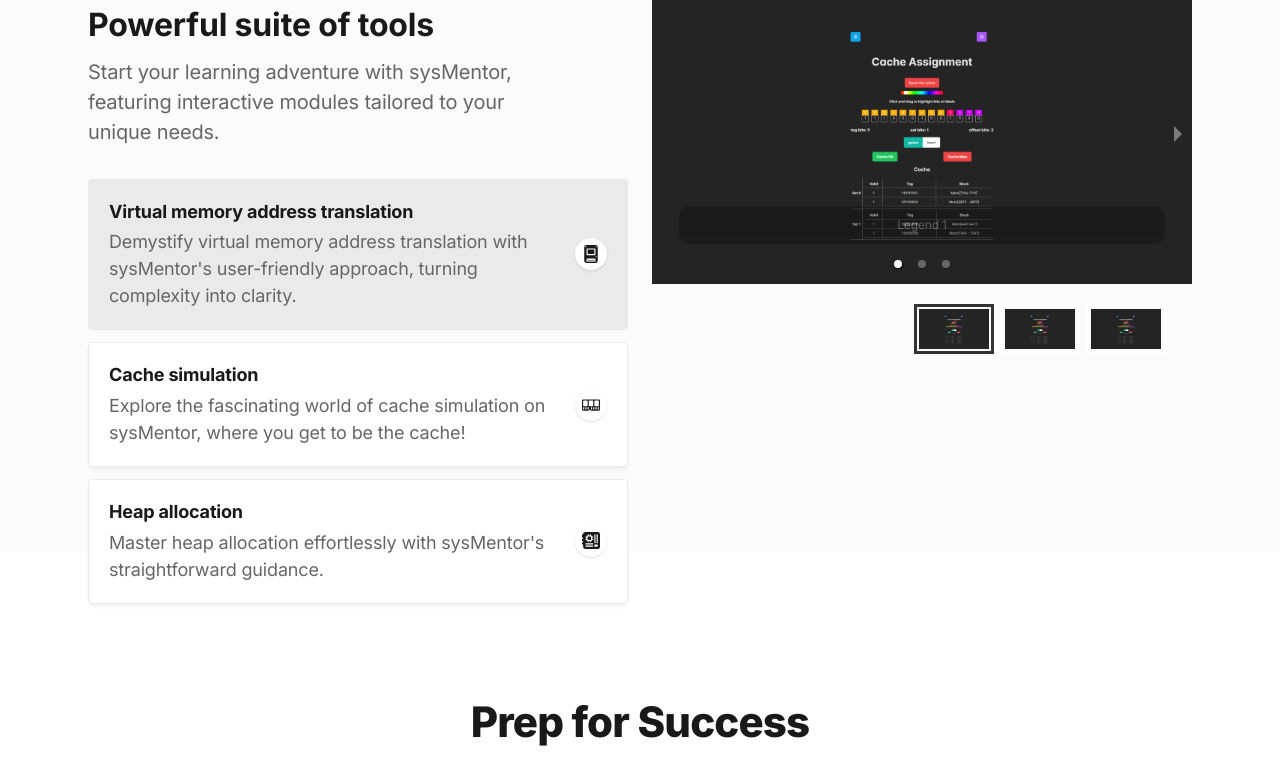
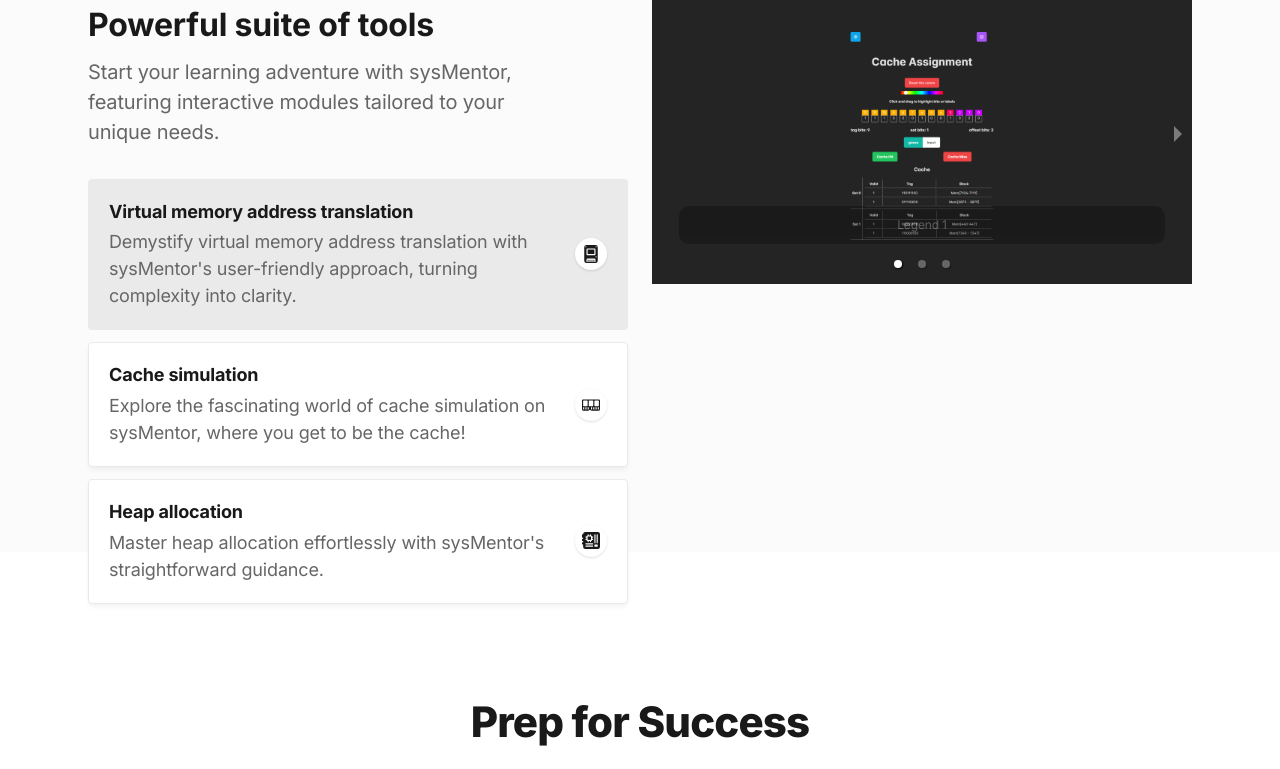
Before and after one commit to MahmoodSeoud/sysMentor-landing-page, a Next.js app: page / in a window 1280 px wide. Shown: the part 2006-2775 px from the top of the page. Built offline with nearby package versions, Linux system fonts and the light colour scheme.

Commit message:
loaderProps

```diff
--- a/components/features.tsx
+++ b/components/features.tsx
@@ -114,20 +114,20 @@
                     <div className="relative inline-flex flex-col">
                       <Carousel>
                         <div>
-                          <img src={'/demo.png'} alt=""  width={300} height={300}/>
+                          <Image src={'/demo.png'} alt=""  width={300} height={300}/>
                           <p className="legend">Legend 1</p>
                         </div>
                         <div>
-                          <img src={'/demo.png'} alt=""  width={300} height={300}/>
+                          <Image src={'/demo.png'} alt=""  width={300} height={300}/>
                           <p className="legend">Legend 2</p>
                         </div>
                         <div>
-                          <img src={'/demo.png'} alt=""  width={300} height={300}/>
+                          <Image src={'/demo.png'} alt=""  width={300} height={300}/>
                           <p className="legend">Legend 3</p>
                         </div>
                       </Carousel>
 
-                      {/*                       <img className="md:max-w-none transform animate-float" src={cacheDemo} width={609} height={1011} alt="Element" style={{ top: '30%' }} /> */}
+                      {/*                       <Image className="md:max-w-none transform animate-float" src={cacheDemo} width={609} height={1011} alt="Element" style={{ top: '30%' }} /> */}
 
                     </div>
                   </Transition>
@@ -146,7 +146,7 @@
                     unmount={false}
                   >
                     <div className="relative inline-flex flex-col">
-                      <img className="md:max-w-none transform animate-float" src={'/vmatdemo.png'} width={1000} height={1061} alt="Element" style={{ top: '30%' }} />
+                      <Image className="md:max-w-none transform animate-float" src={'/vmatdemo.png'} width={1000} height={1061} alt="Element" style={{ top: '30%' }} />
                     </div>
                   </Transition>
                   {/* Item 3 */}
--- a/components/modal-video.tsx
+++ b/components/modal-video.tsx
@@ -22,7 +22,7 @@
       <div>
         <div className="relative flex justify-center mb-8" data-aos="zoom-y-out" data-aos-delay="450">
           <div className="flex flex-col justify-center">
-            <img src={thumb} width={thumbWidth} height={thumbHeight} alt={thumbAlt} />
+            <Image src={thumb} width={thumbWidth} height={thumbHeight} alt={thumbAlt} />
           </div>
         </div>
       </div>
--- a/components/testimonials.tsx
+++ b/components/testimonials.tsx
@@ -82,7 +82,12 @@
                   <svg className="absolute top-0 right-0 -mt-3 -mr-8 w-16 h-16 fill-current text-blue-500" viewBox="0 0 64 64" aria-hidden="true" xmlns="http://www.w3.org/2000/svg">
                     <path d="M37.89 58.338c-2.648-5.63-3.572-10.045-2.774-13.249.8-3.203 8.711-13.383 23.737-30.538l2.135.532c-6.552 10.033-10.532 17.87-11.939 23.515-.583 2.34.22 6.158 2.41 11.457l-13.57 8.283zm-26.963-6.56c-2.648-5.63-3.572-10.046-2.773-13.25.799-3.203 8.71-13.382 23.736-30.538l2.136.533c-6.552 10.032-10.532 17.87-11.94 23.515-.583 2.339.22 6.158 2.41 11.456l-13.57 8.283z" />
                   </svg>
-                  <img className="relative rounded-full" src={ '/testimonial.jpg'} width={96} height={96} alt="Testimonial 01" />
+                  <Image
+                    className="relative rounded-full"
+                    src={'/testimonial.jpg'}
+                    width={96} height={96}
+                    alt="Testimonial 01"
+                  />
                 </div>
                 <blockquote className="text-xl font-medium mb-4">
                   “ I love this product and would recommend it to anyone. Could be not easier to use, and our multiple websites are wonderful. We get nice comments all the time. “
--- a/components/ui/logo.tsx
+++ b/components/ui/logo.tsx
@@ -1,10 +1,18 @@
 import Link from 'next/link'
 import Image from 'next/image'
+
+const loaderProp =({ src }: any) => {
+    return src;
+  }
 
 export default function Logo() {
   return (
     <Link href="/" className="block" aria-label="SysMentor">
-      <img src={'/sysMentorIcon.png'} alt="SysMentor" width={64} height={64} />
+      <Image src={'/sysMentorIcon.png'} alt="SysMentor"
+        width={64}
+        height={64}
+        loader={loaderProp}
+      />
     </Link>
   )
 }
```
Also changed, not shown: 3 other files (tests, documents, lock files or other folders).
